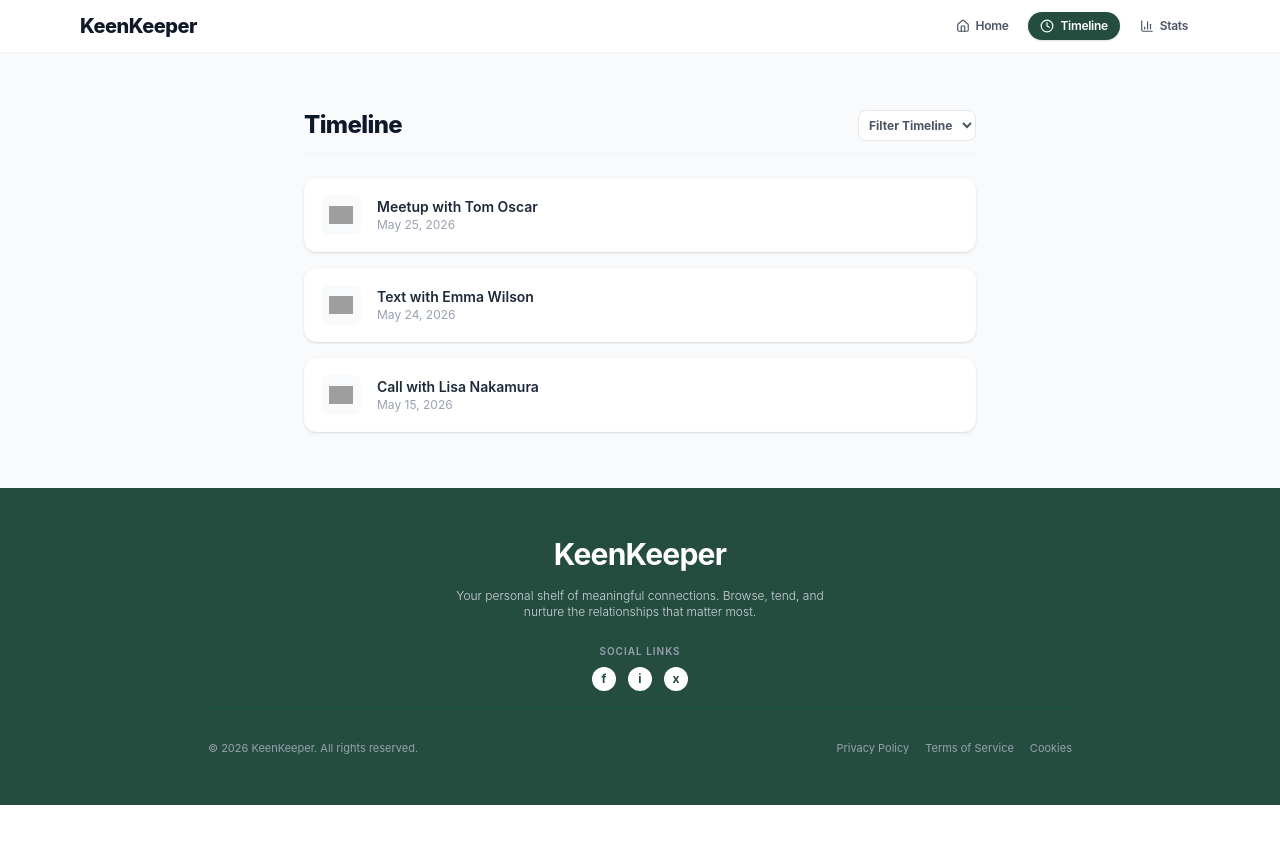
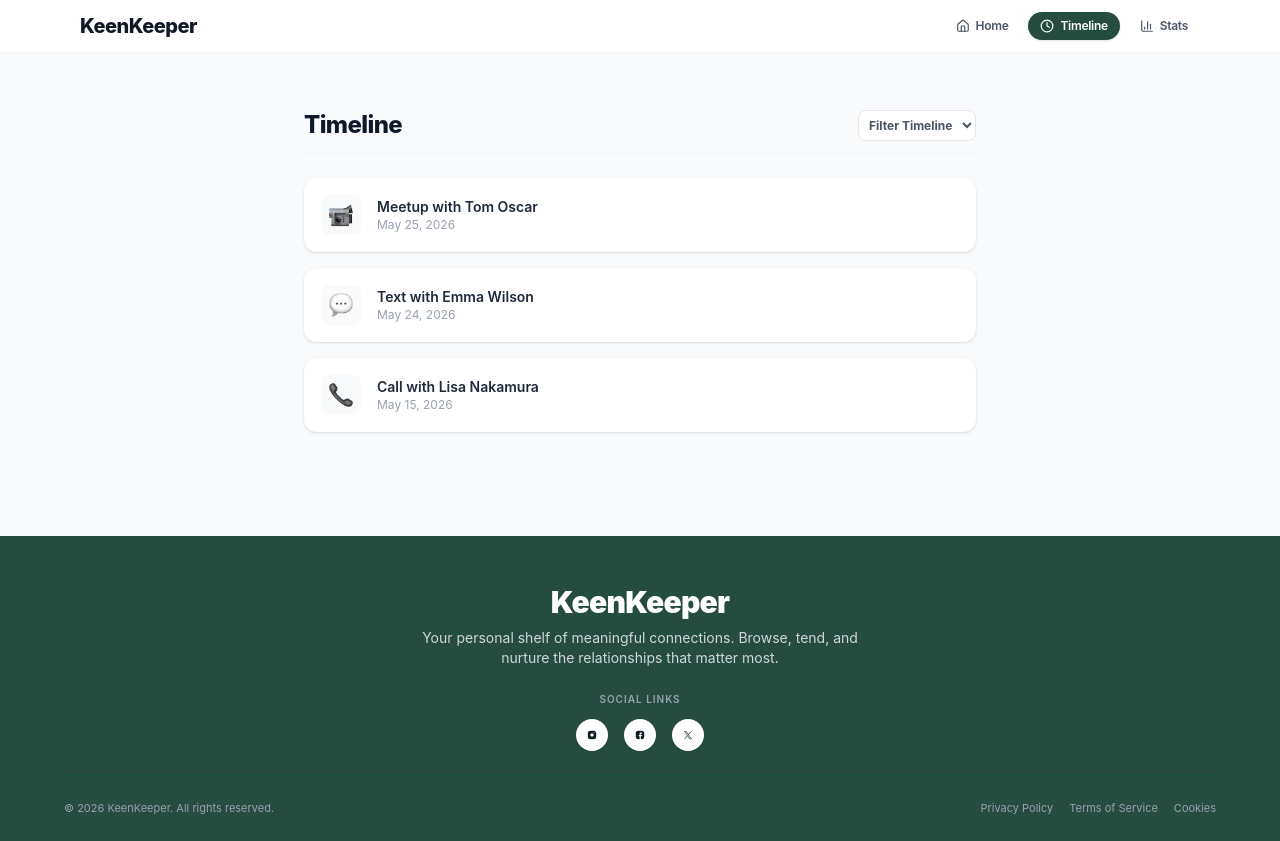
Before and after one commit to shanjidaislamtina123789/assignment_7, a React (Vite) app: page /timeline in a window 1280 px wide. Before the commit the page ends 805 px from the top, so only its background shows below. Built offline with nearby package versions, Linux system fonts and the light colour scheme; grey boxes are pictures that could not be loaded.

Commit message:
add Stats,Friend card

```diff
--- a/src/components/Footer.jsx
+++ b/src/components/Footer.jsx
@@ -1,29 +1,52 @@
 import React from 'react';
+
+import facebookIcon from '../../assets/facebook.png';
+import instagramIcon from '../../assets/instagram.png';
+import twitterIcon from '../../assets/twitter.png';
 
 export default function Footer() {
   return (
-    <footer className="bg-[#244D3F] text-white text-center py-12 mt-auto">
-      <div className="max-w-4xl mx-auto px-4 space-y-4">
-        <h2 className="text-3xl font-bold tracking-tight">KeenKeeper</h2>
-        <p className="text-gray-300 text-xs max-w-sm mx-auto font-light">
-          Your personal shelf of meaningful connections. Browse, tend, and nurture the relationships that matter most.
-        </p>
-        <div className="pt-2">
-          <p className="text-[10px] text-gray-400 font-semibold tracking-widest uppercase mb-2">Social Links</p>
-          <div className="flex justify-center gap-3">
-            <span className="w-6 h-6 rounded-full bg-white text-[#244D3F] flex items-center justify-center font-bold text-xs cursor-pointer">f</span>
-            <span className="w-6 h-6 rounded-full bg-white text-[#244D3F] flex items-center justify-center font-bold text-xs cursor-pointer">i</span>
-            <span className="w-6 h-6 rounded-full bg-white text-[#244D3F] flex items-center justify-center font-bold text-xs cursor-pointer">x</span>
+    <footer className="bg-[#244D3F] text-white pt-12 pb-6 px-6 mt-12">
+      <div className="max-w-6xl mx-auto flex flex-col items-center text-center space-y-6">
+
+
+        <div>
+          <h2 className="text-3xl font-black tracking-tight mb-2">KeenKeeper</h2>
+          <p className="text-gray-300 text-sm max-w-md mx-auto">
+            Your personal shelf of meaningful connections. Browse, tend, and nurture the relationships that matter most.
+          </p>
+        </div>
+
+        <div className="flex flex-col items-center space-y-3">
+          <p className="text-[10px] text-gray-400 font-semibold tracking-widest uppercase">Social Links</p>
+          <div className="flex justify-center gap-4">
+
+
+            <a href="https://instagram.com" target="_blank" rel="noreferrer" className="w-8 h-8 flex items-center justify-center bg-white rounded-full p-1.5 hover:scale-105 transition-transform shadow-sm">
+              <img src={instagramIcon} alt="Instagram" className="w-full h-full object-contain" />
+            </a>
+
+            <a href="https://facebook.com" target="_blank" rel="noreferrer" className="w-8 h-8 flex items-center justify-center bg-white rounded-full p-1.5 hover:scale-105 transition-transform shadow-sm">
+              <img src={facebookIcon} alt="Facebook" className="w-full h-full object-contain" />
+            </a>
+
+            <a href="https://twitter.com" target="_blank" rel="noreferrer" className="w-8 h-8 flex items-center justify-center bg-white rounded-full p-1.5 hover:scale-105 transition-transform shadow-sm">
+              <img src={twitterIcon} alt="Twitter" className="w-full h-full object-contain" />
+            </a>
+
           </div>
         </div>
-        <div className="pt-8 border-t border-emerald-800/40 flex flex-col sm:flex-row justify-between items-center text-[11px] text-gray-400 gap-2">
-          <p>&copy; 2026 KeenKeeper. All rights reserved.</p>
+
+
+        <div className="w-full pt-6 border-t border-emerald-800/40 flex flex-col sm:flex-row justify-between items-center text-[11px] text-gray-400 gap-2">
+          <p>&copy; {new Date().getFullYear()} KeenKeeper. All rights reserved.</p>
           <div className="flex gap-4">
             <span className="cursor-pointer hover:underline">Privacy Policy</span>
             <span className="cursor-pointer hover:underline">Terms of Service</span>
             <span className="cursor-pointer hover:underline">Cookies</span>
           </div>
         </div>
+
       </div>
     </footer>
   );
--- a/src/pages/Timeline.jsx
+++ b/src/pages/Timeline.jsx
@@ -1,9 +1,9 @@
 import React, { useContext, useState } from 'react';
 import { AppContext } from '../context/AppContext';
 
-import callIcon from '../assets/call.png';
-import textIcon from '../assets/text.png';
-import videoIcon from '../assets/video.png';
+import callIcon from '../../assets/call.png';
+import textIcon from '../../assets/text.png';
+import videoIcon from '../../assets/video.png';
 
 export default function Timeline() {
   const { timeline } = useContext(AppContext);
```
